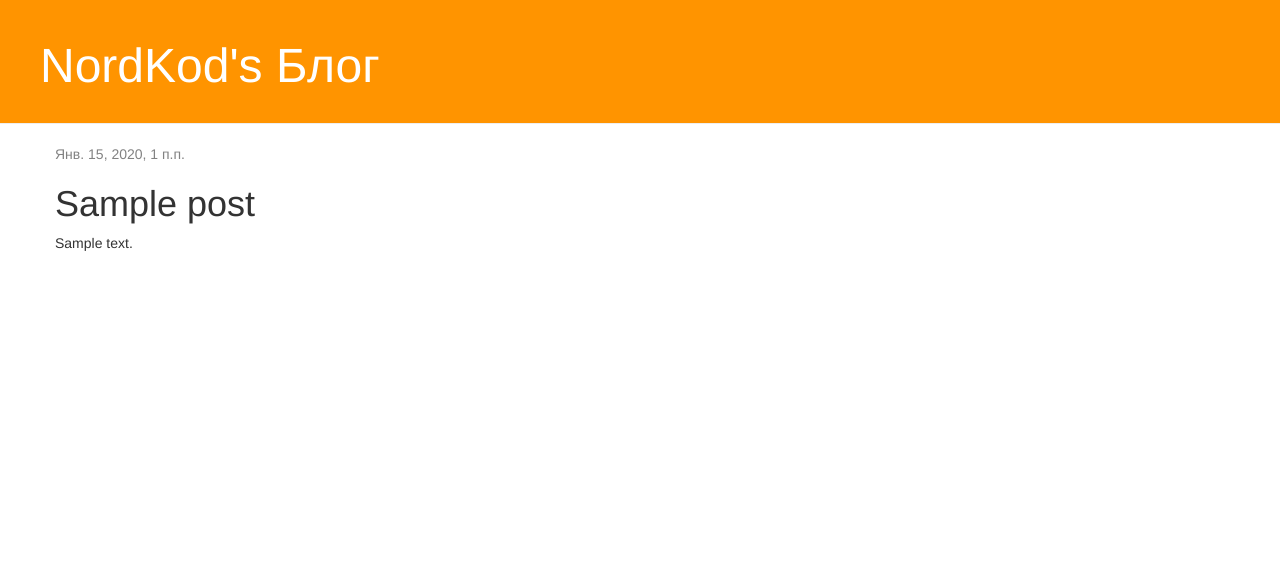
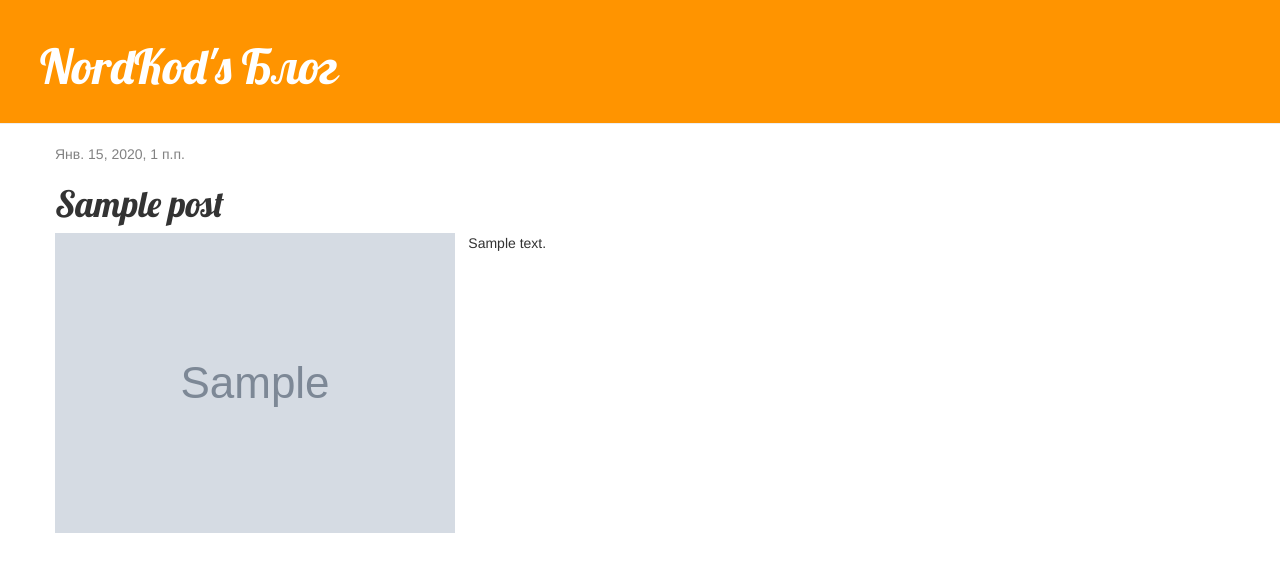
Before and after one commit to NordKod/my-first-blog, a Django app: page /post/1/ in a window 1280 px wide. Shown: the top 572 px of the page. Run offline with Django 3.2, Linux system fonts and the light colour scheme; tables that the repository leaves empty hold one stand-in row (values such as "Sample post"); grey boxes marked "Sample" are stand-in pictures; some libraries are stand-ins or nearby versions.

Commit message:
Added view and template for detailed blog post as well as CSS for the site.

```diff
--- a/blog/forms.py
+++ b/blog/forms.py
@@ -5,4 +5,4 @@ class PostForm(forms.ModelForm):
 
     class Meta:
         model = Post
-        fields = ('title', 'text')
+        fields = ('title', 'image', 'text')
--- a/blog/models.py
+++ b/blog/models.py
@@ -6,6 +6,7 @@ from django.utils import timezone
 class Post(models.Model):
     author = models.ForeignKey(settings.AUTH_USER_MODEL, on_delete=models.CASCADE)
     title = models.CharField(max_length=200)
+    image = models.FileField(upload_to="blog/imgs", null=True, blank=True)
     text = models.TextField()
     created_date = models.DateTimeField(default=timezone.now)
     published_date = models.DateTimeField(blank=True, null=True)
--- a/blog/static/css/blog.css
+++ b/blog/static/css/blog.css
@@ -22,7 +22,7 @@ body {
 }
 
 h1, h2, h3, h4 {
-    /*font-family: 'Lobster', cursive;*/
+    font-family: 'Lobster', cursive;
 }
 
 .date {
@@ -45,9 +45,26 @@ h1, h2, h3, h4 {
 }
 
 .post {
-    margin-bottom: 70px;
+    margin-bottom: 100px;
 }
 
 .post h1 a, .post h1 a:visited {
     color: #000000;
 }
+
+
+.post img {
+    float: left;
+    margin: 0pt 10pt 0pt 00pt;
+    width: 100px;
+    height: auto;
+    display: block;
+}
+
+img {
+    float: left;
+    margin: 0pt 10pt 0pt 0pt;
+    width: 400px;
+    height: auto;
+    display: block;
+}
--- a/blog/templates/blog/post_deital.html
+++ b/blog/templates/blog/post_deital.html
@@ -10,5 +10,8 @@
         <a class="btn btn-default" href="{% url 'post_edit' pk=post.pk %}"><span class="glyphicon glyphicon-pencil"></span></a>
     {% endif %}
     <h1>{{ post.title }}</h1>
+    {% if post.image %}
+    <img src="{{ post.image.url }}" alt="">
+    {% endif %}
     <p>{{ post.text|linebreaksbr }}</p>
 {% endblock %}
--- a/blog/templates/blog/post_edit.html
+++ b/blog/templates/blog/post_edit.html
@@ -2,7 +2,8 @@
 
 {% block content %}
     <h1>Новая запись</h1>
-    <form method="post" class="post-form">{% csrf_token %}
+    <form method="post" class="post-form" enctype="multipart/form-data">
+        {% csrf_token %}
         {{ form.as_p }}
         <button type="submit" class="save btn btn-default">Save</button>
     </form>
--- a/blog/templates/blog/post_list.html
+++ b/blog/templates/blog/post_list.html
@@ -7,7 +7,11 @@
             <p>Опубликовано: {{ post.published_date }}</p>
         </div>
         <h1><a href="{% url 'post_deital' pk=post.pk %}">{{ post.title }}</a></h1>
-        <p>{{ post.text|linebreaksbr }}</p>
+        {% if post.image %}
+        <img src="{{ post.image.url }}" alt="">
+        {% endif %}
+        <p>{{ post.text|truncatechars:200 }}</p>
+        <a href="{% url 'post_deital' pk=post.pk %}">Читать далее</a>
     </div>
   {% endfor %}
 {% endblock %}
--- a/blog/views.py
+++ b/blog/views.py
@@ -13,7 +13,7 @@ def post_deital(request, pk):
     return render(request, 'blog/post_deital.html', {'post': post})
 
 def post_new(request):
-    form = PostForm(request.POST)
+    form = PostForm(request.POST, request.FILES)
     if request.method == "POST":
         post = form.save(commit=False)
         post.author = request.user
@@ -27,7 +27,7 @@ def post_new(request):
 def post_edit(request, pk):
     post = get_object_or_404(Post, pk=pk)
     if request.method == "POST":
-        form = PostForm(request.POST, instance=post)
+        form = PostForm(request.POST, request.FILES, instance=post)
         if form.is_valid():
             post = form.save(commit=False)
             post.author = request.user
--- a/mysite/settings.py
+++ b/mysite/settings.py
@@ -121,3 +121,6 @@ USE_TZ = True
 STATIC_URL = '/static/'
 
 STATIC_ROOT = os.path.join(BASE_DIR, 'static')
+
+MEDIA_URL = '/media/'
+MEDIA_ROOT = os.path.join(BASE_DIR, "media")
--- a/mysite/urls.py
+++ b/mysite/urls.py
@@ -15,8 +15,12 @@ Including another URLconf
 """
 from django.contrib import admin
 from django.urls import path, include
+from django.conf import settings
+from django.conf.urls.static import static
 
 urlpatterns = [
     path('admin/', admin.site.urls),
     path('', include('blog.urls')),
 ]
+
+urlpatterns += static(settings.MEDIA_URL, document_root=settings.MEDIA_ROOT)
```
Also changed, not shown: blog/migrations/0002_post_image.py (added), blog/migrations/0003_auto_20190805_0138.py (added), media/blog/imgs/Chrysanthemum.jpg (added), media/blog/imgs/Hydrangeas.jpg (added), media/blog/imgs/Lighthouse.jpg (added), media/blog/imgs/Lighthouse_CIs8DXs.jpg (added).
